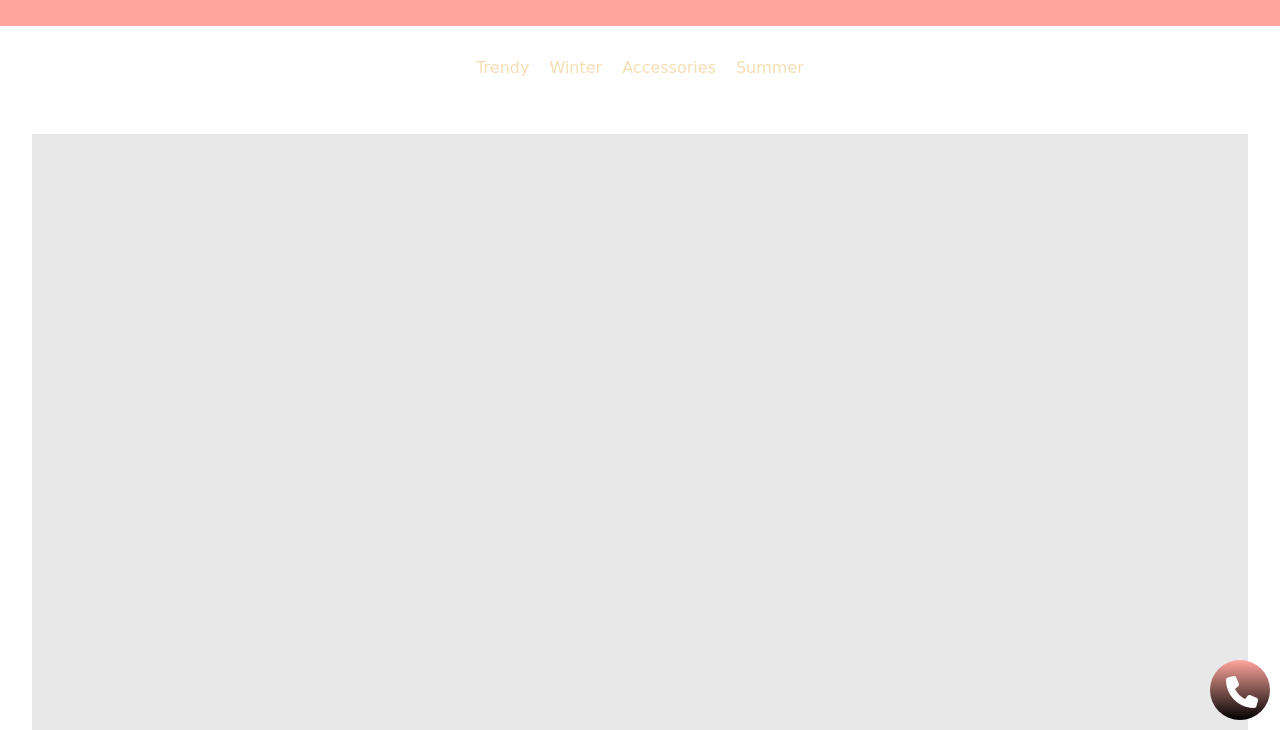
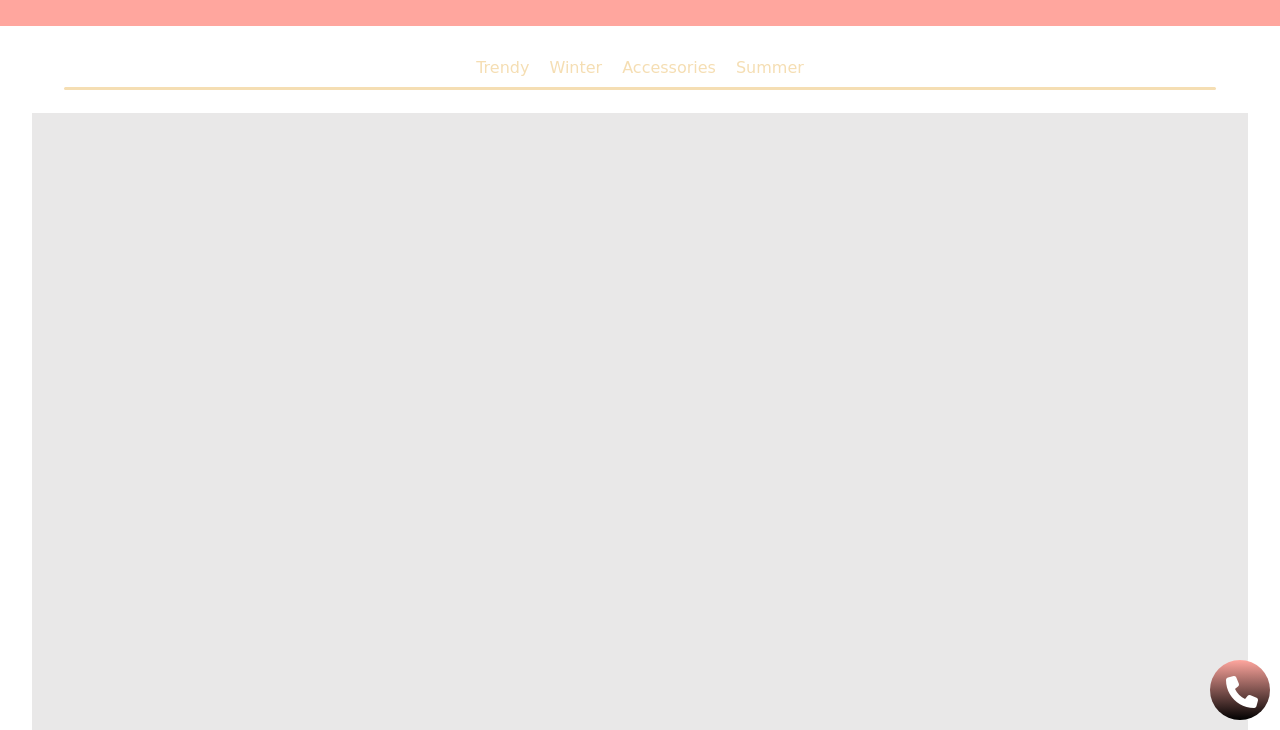
Before and after one commit to Itzdonlexy000/fashion-store, a plain HTML site: page index2.html in a window 1280 px wide. Shown: the part 70-800 px from the top of the page. Drawn offline with Linux system fonts and the light colour scheme.

Commit message:
git commit

```diff
--- a/index2.html
+++ b/index2.html
@@ -60,6 +60,7 @@
 
         </div>
 
+        <div class="line"></div>
 
 
 
--- a/navsty.css
+++ b/navsty.css
@@ -6,7 +6,7 @@ global_styles
     padding: 0;
     box-sizing: border-box;
     font-family: sans-serif;
-    /* border: 2px solid blue;                        */
+    /* border: 2px solid blue;                         */
 }
 
 .container{
@@ -408,7 +408,7 @@ our_collections
 
 @media screen and (max-width:900px) {
     .collection{
-        padding-top: 25%;
+        padding-top: 35%;
     }
 }
 
@@ -424,7 +424,7 @@ our_collections
     background-color: rgb(233, 232, 232);
     width: 95%;
     margin: auto;
-    height: 95%;
+    height: 98%;
 }
 
 .sub-title{
@@ -438,6 +438,7 @@ our_collections
 .sub-links{
     display: flex;
     justify-content: space-around;
+
 }
 
 .sub-links li{
@@ -452,3 +453,12 @@ our_collections
     font-size: 16px;
     font-weight: 400;
 }
+
+.line{
+    height: 3px;
+    width: 90%;
+    margin: auto;
+    margin-top: 10px;
+    border-radius: 3px;
+    background-color: wheat;
+}
```
